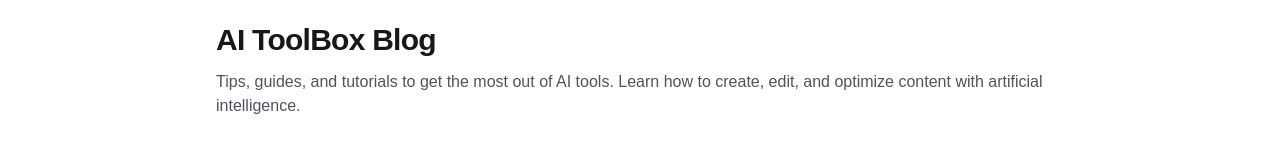
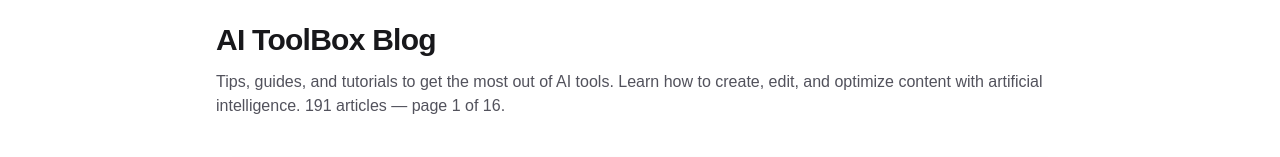
Before and after one commit to liujun418/ai-toolbox, a Next.js app: page /en/blog in a window 1280 px wide. Shown: the part 147-304 px from the top of the page. Built offline with nearby package versions, Linux system fonts and the light colour scheme; no server answers.

Commit message:
feat: blog list pagination (12 per page)

```diff
--- a/src/app/[locale]/blog/page.tsx
+++ b/src/app/[locale]/blog/page.tsx
@@ -1,15 +1,89 @@
 import Link from "next/link";
-import { getDictionary } from "@/lib/i18n";
+import type { Metadata } from "next";
+import { getDictionary, isValidLocale } from "@/lib/i18n";
 import type { Locale } from "@/lib/i18n";
 import { fetchBlogPosts } from "@/lib/blog";
 import { tools as allTools } from "@/lib/tools";
 
-export default async function BlogIndex({ params }: { params: Promise<{ locale: string }> }) {
+const PER_PAGE = 12;
+const SITE_URL = "https://ai.toolboxonline.club";
+
+function Pagination({ currentPage, totalPages, locale }: { currentPage: number; totalPages: number; locale: string }) {
+  if (totalPages <= 1) return null;
+
+  const pages: (number | "...")[] = [];
+  if (totalPages <= 7) {
+    for (let i = 1; i <= totalPages; i++) pages.push(i);
+  } else {
+    pages.push(1);
+    if (currentPage > 3) pages.push("...");
+    const start = Math.max(2, currentPage - 1);
+    const end = Math.min(totalPages - 1, currentPage + 1);
+    for (let i = start; i <= end; i++) pages.push(i);
+    if (currentPage < totalPages - 2) pages.push("...");
+    pages.push(totalPages);
+  }
+
+  return (
+    <nav className="mt-12 flex items-center justify-center gap-1" aria-label="Pagination">
+      {currentPage > 1 ? (
+        <Link href={`/${locale}/blog?page=${currentPage - 1}`} className="rounded-lg px-3 py-2 text-sm font-medium text-zinc-600 hover:bg-zinc-100 dark:text-zinc-400 dark:hover:bg-zinc-800">
+          ← Previous
+        </Link>
+      ) : (
+        <span className="rounded-lg px-3 py-2 text-sm font-medium text-zinc-300 dark:text-zinc-700 cursor-not-allowed">← Previous</span>
+      )}
+      <div className="hidden sm:flex gap-1">
+        {pages.map((p, i) =>
+          p === "..." ? (
+            <span key={`dots-${i}`} className="px-2 py-1 text-zinc-400">…</span>
+          ) : (
+            <Link key={p} href={`/${locale}/blog${p === 1 ? "" : `?page=${p}`}`} className={`rounded-lg px-3 py-2 text-sm font-medium transition-colors ${
+              p === currentPage
+                ? "bg-blue-600 text-white"
+                : "text-zinc-600 hover:bg-zinc-100 dark:text-zinc-400 dark:hover:bg-zinc-800"
+            }`}>
+              {p}
+            </Link>
+          )
+        )}
+      </div>
+      <span className="text-sm text-zinc-500 dark:text-zinc-400 sm:hidden px-2">{currentPage} / {totalPages}</span>
+      {currentPage < totalPages ? (
+        <Link href={`/${locale}/blog?page=${currentPage + 1}`} className="rounded-lg px-3 py-2 text-sm font-medium text-zinc-600 hover:bg-zinc-100 dark:text-zinc-400 dark:hover:bg-zinc-800">
+          Next →
+        </Link>
+      ) : (
+        <span className="rounded-lg px-3 py-2 text-sm font-medium text-zinc-300 dark:text-zinc-700 cursor-not-allowed">Next →</span>
+      )}
+    </nav>
+  );
+}
+
+export async function generateMetadata({ params }: { params: Promise<{ locale: string }> }): Promise<Metadata> {
   const { locale } = await params;
+  if (!isValidLocale(locale)) return {};
+  return {
+    title: "AI ToolBox Blog — AI Tool Guides, Tips & Tutorials",
+    description: "Tips, guides, and tutorials to get the most out of AI tools.",
+    alternates: {
+      canonical: `${SITE_URL}/en/blog`,
+      languages: { "x-default": `${SITE_URL}/en/blog`, en: `${SITE_URL}/en/blog`, es: `${SITE_URL}/es/blog`, ar: `${SITE_URL}/ar/blog` },
+    },
+  };
+}
+
+export default async function BlogIndex({ params, searchParams }: { params: Promise<{ locale: string }>; searchParams: Promise<{ page?: string }> }) {
+  const { locale } = await params;
+  if (!isValidLocale(locale)) return null;
   const dict = await getDictionary(locale as Locale);
-  const posts = await fetchBlogPosts();
+  const allPosts = await fetchBlogPosts();
+  const sp = await searchParams;
+  const currentPage = Math.max(1, parseInt(sp.page || "1", 10));
+  const totalPages = Math.ceil(allPosts.length / PER_PAGE);
+  const safePage = Math.min(currentPage, totalPages);
+  const posts = allPosts.slice((safePage - 1) * PER_PAGE, safePage * PER_PAGE);
   const bg = (dict as any)?.blog || {};
-  const home = (dict as any)?.home || {};
 
   return (
     <div className="mx-auto max-w-4xl px-4 py-12 sm:px-6">
@@ -17,11 +91,12 @@
         <Link href={`/${locale}`} className="hover:text-blue-600 dark:hover:text-blue-400">{bg.home || "Home"}</Link>
         <span className="mx-2">/</span>
         <span className="font-medium text-zinc-900 dark:text-white">{bg.blog || "Blog"}</span>
+        {safePage > 1 && <><span className="mx-2">/</span><span className="text-zinc-500">Page {safePage}</span></>}
       </nav>
 
       <header className="mb-10">
         <h1 className="text-3xl font-bold tracking-tight text-zinc-900 dark:text-white">{bg.title || "AI ToolBox Blog"}</h1>
-        <p className="mt-3 text-base text-zinc-600 dark:text-zinc-400">{bg.description || "Tips, guides, and tutorials to get the most out of AI tools."}</p>
+        <p className="mt-3 text-base text-zinc-600 dark:text-zinc-400">{bg.description || "Tips, guides, and tutorials to get the most out of AI tools."}{" "}{allPosts.length} articles — page {safePage} of {totalPages}.</p>
       </header>
 
       <script
@@ -32,13 +107,13 @@
             "@type": "Blog",
             name: bg.title || "AI ToolBox Blog",
             description: bg.description || "Tips, guides, and tutorials for AI tools",
-            url: `https://ai.toolboxonline.club/${locale}/blog`,
+            url: `${SITE_URL}/${locale}/blog`,
             blogPost: posts.map((p) => ({
               "@type": "BlogPosting",
               headline: p.title,
               description: p.description,
               datePublished: p.date,
-              url: `https://ai.toolboxonline.club/${locale}/blog/${p.slug}`,
+              url: `${SITE_URL}/${locale}/blog/${p.slug}`,
             })),
           }),
         }}
@@ -70,6 +145,8 @@
           );
         })}
       </div>
+
+      <Pagination currentPage={safePage} totalPages={totalPages} locale={locale} />
     </div>
   );
 }
```
